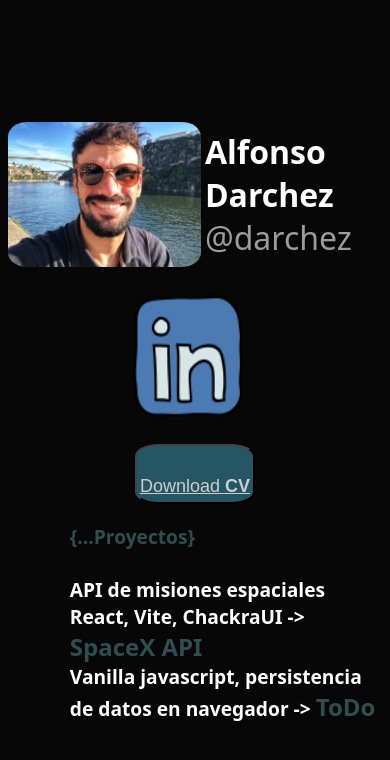
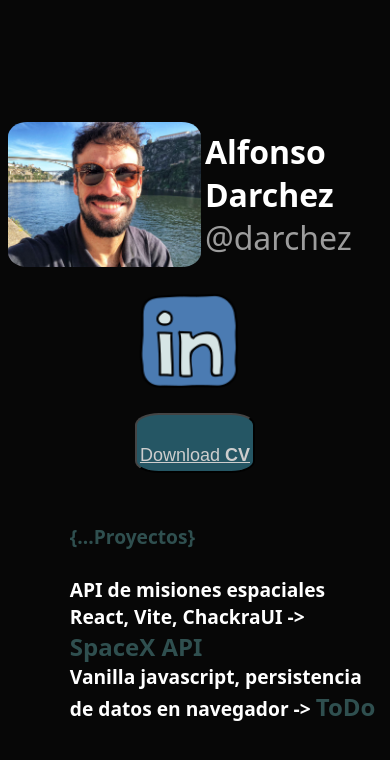
Before and after one commit to darchez/darchez.github.io, a plain HTML site: page index.html in a window 390 px wide. Drawn offline with Linux system fonts and the light colour scheme.

Commit message:
boton cv css

```diff
--- a/assets/styles/style1.css
+++ b/assets/styles/style1.css
@@ -97,7 +97,7 @@ aside h4 {
   }
   #imgLinkedin {
     width: 89%;
-    height: 71%;
+    height: 55%;
   }
   #linkCv {
     color: #fff;
```
